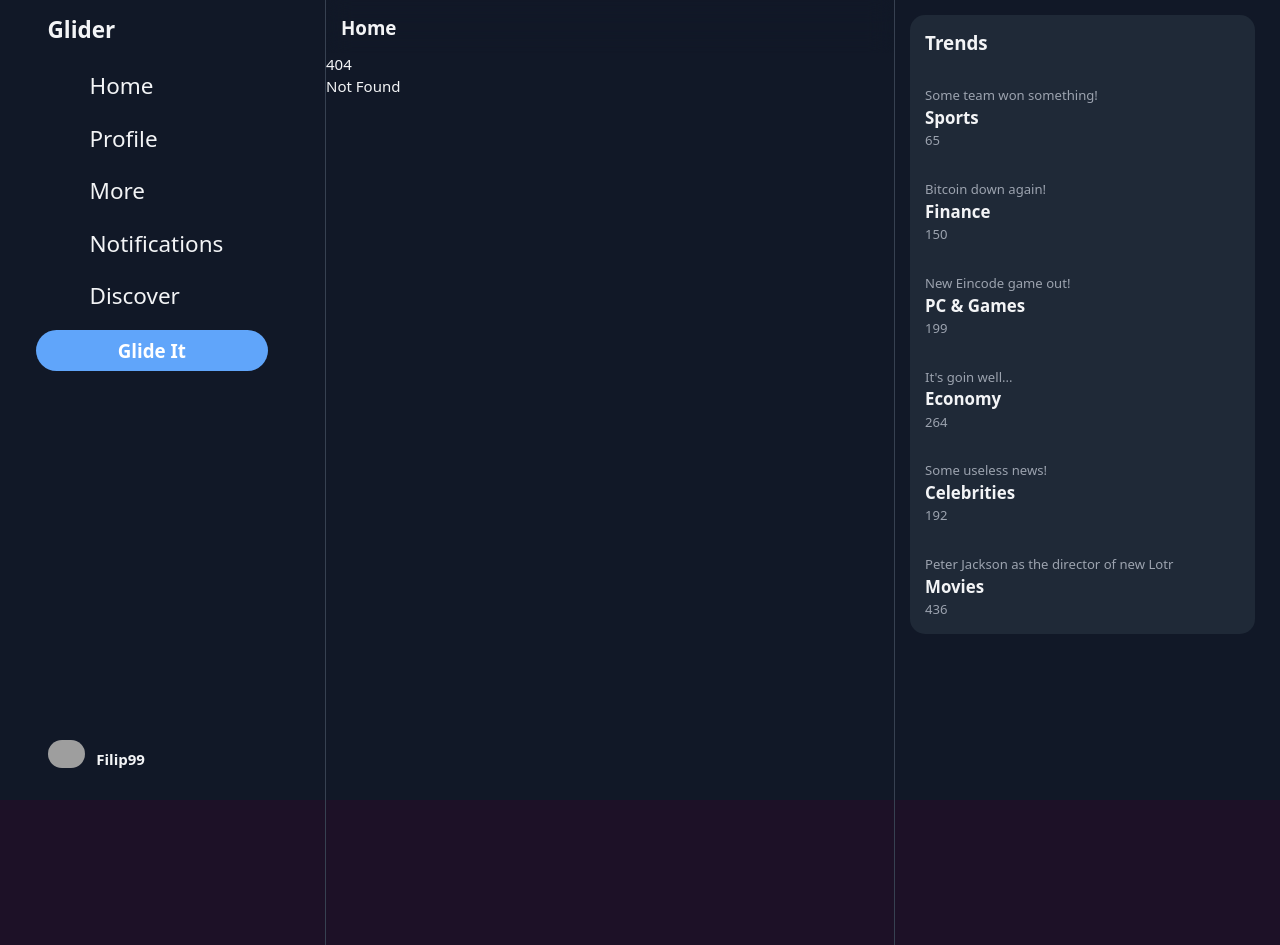
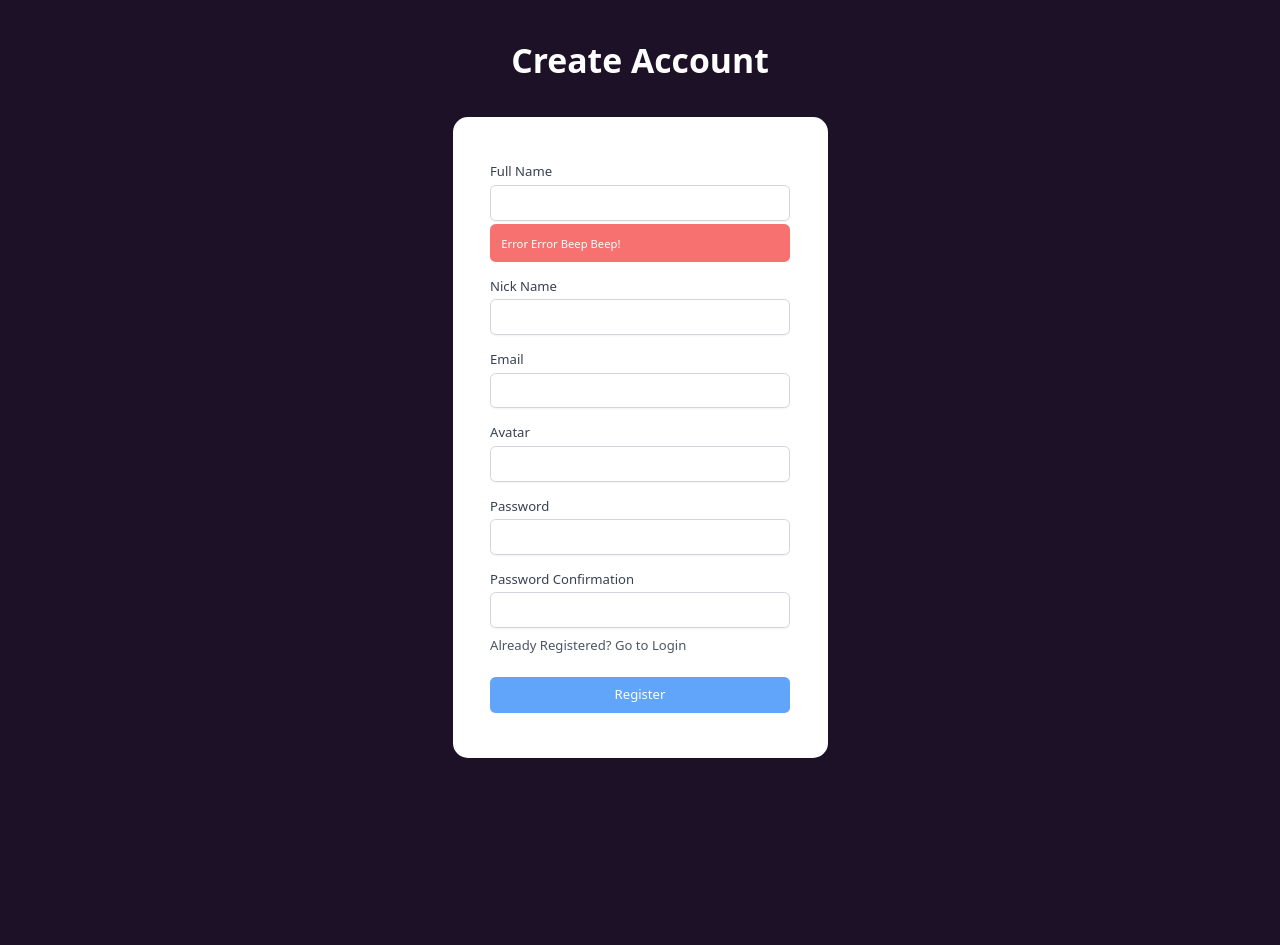
Before and after one commit to allanReyMacasaquit/blog, a SvelteKit app: page /auth/register in a window 1280 px wide. Before the commit this address had no page. After the commit the page ends 800 px from the top, so only its background shows below. Built offline with nearby package versions, Linux system fonts and the light colour scheme; grey boxes are pictures that could not be loaded; some icons are missing.

Commit message:
set up and create login, register components

```diff
--- a/package.json
+++ b/package.json
@@ -27,6 +27,7 @@
 	},
 	"type": "module",
 	"dependencies": {
+		"@tailwindcss/forms": "^0.5.7",
 		"svelte-icons": "^2.1.0"
 	}
 }
--- /dev/null
+++ b/src/components/auth_layout/AuthLayout.svelte
@@ -0,0 +1,12 @@
+<script>
+  export let title;
+</script>
+
+<div class="flex-it justify-center items-center h-full">
+  <div class="text-white text-4xl font-bold">{title}</div>
+  <div class="mt-10 flex-it h-100 xs:w-100 w-full bg-white p-10 rounded-2xl">
+    <div class="flex-it">
+      <slot />
+    </div>
+  </div>
+</div>
--- /dev/null
+++ b/src/routes/(auth)/auth/+layout.svelte
@@ -0,0 +1 @@
+<slot />
--- /dev/null
+++ b/src/routes/(auth)/auth/login/+page.svelte
@@ -0,0 +1,49 @@
+<script>
+  import AuthLayout from "../../../../components/auth_layout/AuthLayout.svelte";
+</script>
+
+<AuthLayout title="Login">
+  <form class="flex-it">
+    <div class="flex-it overflow-hidden sm:rounded-md">
+      <div class="flex-it">
+        <div class="flex-it">
+          <div class="flex-it py-2">
+            <label for="email" class="block text-sm font-medium text-gray-700"> Email </label>
+            <input
+              type="email"
+              name="email"
+              id="email"
+              class="mt-1 block w-full rounded-md border-gray-300 shadow-sm focus:border-indigo-500 focus:ring-indigo-500 sm:text-sm"
+            />
+            <div class="flex-it grow text-xs bg-red-400 text-white p-3 pl-3 mt-1 rounded-md">
+              Error Error Beep Beep!
+            </div>
+          </div>
+          <div class="flex-it py-2">
+            <label for="password" class="block text-sm font-medium text-gray-700"> Password </label>
+            <input
+              type="password"
+              name="password"
+              id="password"
+              class="mt-1 block w-full rounded-md border-gray-300 shadow-sm focus:border-indigo-500 focus:ring-indigo-500 sm:text-sm"
+            />
+          </div>
+        </div>
+      </div>
+      <div class="text-sm text-gray-600 pb-4">
+        No Account Yet?{" "}
+        <a class="hover:underline" href="/"> Create a new account </a>
+      </div>
+      <div class="flex-it py-2">
+        <button
+          type="button"
+          class="
+              bg-blue-400 hover:bg-blue-500
+              inline-flex focus:ring-0 disabled:cursor-not-allowed disabled:bg-gray-400 justify-center rounded-md border border-transparent py-2 px-4 text-sm font-medium text-white shadow-sm focus:outline-none focus:ring-offset-2"
+        >
+          Login
+        </button>
+      </div>
+    </div>
+  </form>
+</AuthLayout>
--- /dev/null
+++ b/src/routes/(auth)/auth/register/+page.svelte
@@ -0,0 +1,97 @@
+<script>
+  import AuthLayout from "../../../../components/auth_layout/AuthLayout.svelte";
+</script>
+
+<AuthLayout title="Create Account">
+  <form class="flex-it">
+    <div class="flex-it overflow-hidden sm:rounded-md">
+      <div class="flex-it">
+        <div class="flex-it">
+          <div class="flex-it py-2">
+            <label for="fullName" class="block text-sm font-medium text-gray-700">
+              Full Name
+            </label>
+            <input
+              type="text"
+              name="fullName"
+              id="fullName"
+              class="mt-1 block w-full rounded-md border-gray-300 shadow-sm focus:border-indigo-500 focus:ring-indigo-500 sm:text-sm"
+            />
+            <div class="flex-it grow text-xs bg-red-400 text-white p-3 pl-3 mt-1 rounded-md">
+              Error Error Beep Beep!
+            </div>
+          </div>
+
+          <div class="flex-it py-2">
+            <label for="nickName" class="block text-sm font-medium text-gray-700">
+              Nick Name
+            </label>
+            <input
+              type="text"
+              name="nickName"
+              id="nickName"
+              class="mt-1 block w-full rounded-md border-gray-300 shadow-sm focus:border-indigo-500 focus:ring-indigo-500 sm:text-sm"
+            />
+          </div>
+
+          <div class="flex-it py-2">
+            <label for="email" class="block text-sm font-medium text-gray-700"> Email </label>
+            <input
+              type="text"
+              name="email"
+              id="email"
+              class="mt-1 block w-full rounded-md border-gray-300 shadow-sm focus:border-indigo-500 focus:ring-indigo-500 sm:text-sm"
+            />
+          </div>
+
+          <div class="flex-it py-2">
+            <label for="avatar" class="block text-sm font-medium text-gray-700"> Avatar </label>
+            <input
+              type="text"
+              name="avatar"
+              id="avatar"
+              class="mt-1 block w-full rounded-md border-gray-300 shadow-sm focus:border-indigo-500 focus:ring-indigo-500 sm:text-sm"
+            />
+          </div>
+
+          <div class="flex-it py-2">
+            <label for="password" class="block text-sm font-medium text-gray-700"> Password </label>
+            <input
+              type="password"
+              name="password"
+              id="password"
+              class="mt-1 block w-full rounded-md border-gray-300 shadow-sm focus:border-indigo-500 focus:ring-indigo-500 sm:text-sm"
+            />
+          </div>
+
+          <div class="flex-it py-2">
+            <label for="passwordConfirmation" class="block text-sm font-medium text-gray-700">
+              Password Confirmation
+            </label>
+            <input
+              type="password"
+              name="passwordConfirmation"
+              id="passwordConfirmation"
+              class="mt-1 block w-full rounded-md border-gray-300 shadow-sm focus:border-indigo-500 focus:ring-indigo-500 sm:text-sm"
+            />
+          </div>
+        </div>
+      </div>
+      <div class="text-sm text-gray-600 pb-4">
+        Already Registered?{" "}
+        <a class="hover:underline" href="/"> Go to Login </a>
+      </div>
+      <div class="flex-it py-2">
+        <button
+          type="button"
+          class="
+              bg-blue-400 hover:bg-blue-500 focus:ring-0
+              disabled:cursor-not-allowed disabled:bg-gray-400
+              inline-flex justify-center rounded-md border border-transparent py-2 px-4 text-sm font-medium text-white shadow-sm focus:outline-none focus:ring-offset-2"
+        >
+          Register
+        </button>
+      </div>
+    </div>
+  </form>
+</AuthLayout>
--- /dev/null
+++ b/src/routes/(main)/+layout.svelte
@@ -0,0 +1,33 @@
+<script>
+  import NavSidebar from "../../components/sidebars/NavSidebar.svelte";
+  import TrendSidebar from "../../components/sidebars/TrendSidebar.svelte";
+</script>
+
+<div class="w-full h-full bg-gray-900 text-gray-100">
+  <div class="flex h-full min-h-252">
+    <!-- SIDEBAR START -->
+    <NavSidebar />
+    <!-- SIDEBARS END -->
+    <main class="flex-it flex-grow flex-shrink items-start">
+      <div class="flex md:w-248 w-full h-full">
+        <div class="flex-it flex-grow flex-shrink">
+          <div class="flex-it flex-row justify-between min-h-full">
+            <div class="flex-it md:max-w-152 w-full border-x-1 border-solid border-gray-700">
+              <div class="sticky z-10 flex-it top-0">
+                <div
+                  class="flex-it h-14 p-4 xl:text-xl text-sm font-bold z-10 backdrop-blur-md bg-opacity-70"
+                >
+                  Home
+                </div>
+              </div>
+              <slot />
+            </div>
+            <!-- TRENDS SIDEBAR START -->
+            <TrendSidebar />
+            <!-- TRENDS SIDEBAR END -->
+          </div>
+        </div>
+      </div>
+    </main>
+  </div>
+</div>
--- a/src/routes/+page.svelte
+++ b/src/routes/(main)/+page.svelte
@@ -1,6 +1,6 @@
 <script>
   import TiImageOutline from "svelte-icons/ti/TiImageOutline.svelte";
-  import GlidePost from "../components/glides/GlidePost.svelte";
+  import GlidePost from "../../components/glides/GlidePost.svelte";
   let glides = [];
   let glideContent = "";
 
--- a/src/routes/+layout.svelte
+++ b/src/routes/+layout.svelte
@@ -1,34 +1,5 @@
 <script>
   import "../app.css";
-  import NavSidebar from "../components/sidebars/NavSidebar.svelte";
-  import TrendSidebar from "../components/sidebars/TrendSidebar.svelte";
 </script>
 
-<div class="w-full h-full bg-gray-900 text-gray-100">
-  <div class="flex h-full min-h-252">
-    <!-- SIDEBAR START -->
-    <NavSidebar />
-    <!-- SIDEBARS END -->
-    <main class="flex-it flex-grow flex-shrink items-start">
-      <div class="flex md:w-248 w-full h-full">
-        <div class="flex-it flex-grow flex-shrink">
-          <div class="flex-it flex-row justify-between min-h-full">
-            <div class="flex-it md:max-w-152 w-full border-x-1 border-solid border-gray-700">
-              <div class="sticky z-10 flex-it top-0">
-                <div
-                  class="flex-it h-14 p-4 xl:text-xl text-sm font-bold z-10 backdrop-blur-md bg-opacity-70"
-                >
-                  Home
-                </div>
-              </div>
-              <slot />
-            </div>
-            <!-- TRENDS SIDEBAR START -->
-            <TrendSidebar />
-            <!-- TRENDS SIDEBAR END -->
-          </div>
-        </div>
-      </div>
-    </main>
-  </div>
-</div>
+<slot />
--- a/tailwind.config.js
+++ b/tailwind.config.js
@@ -1,4 +1,4 @@
-import defaultTheme from 'tailwindcss/defaultTheme';
+import defaultTheme from "tailwindcss/defaultTheme";
 
 const generateSizeClass = (upToSize, startAt = 80) => {
   const classes = {};
@@ -11,11 +11,11 @@ const generateSizeClass = (upToSize, startAt = 80) => {
 
 /** @type {import('tailwindcss').Config} */
 module.exports = {
-	content: ['./src/**/*.{html,js,svelte,ts}'],
+  content: ["./src/**/*.{html,js,svelte,ts}"],
   theme: {
     screens: {
-			xxs: '300px',
-			xs: '475px',
+      xxs: "300px",
+      xs: "475px",
       ...defaultTheme.screens
     },
     extend: {
@@ -25,8 +25,9 @@ module.exports = {
       maxWidth: generateSizeClass(1024, 0),
       minWidth: generateSizeClass(1024, 0),
       borderWidth: {
-				1: '1px'
+        1: "1px"
       }
     }
-	}
+  },
+  plugins: [require("@tailwindcss/forms")]
 };
```
Also changed, not shown: 1 other file (tests, documents, lock files or other folders). Lines whose indentation alone changed are shown as unchanged.
